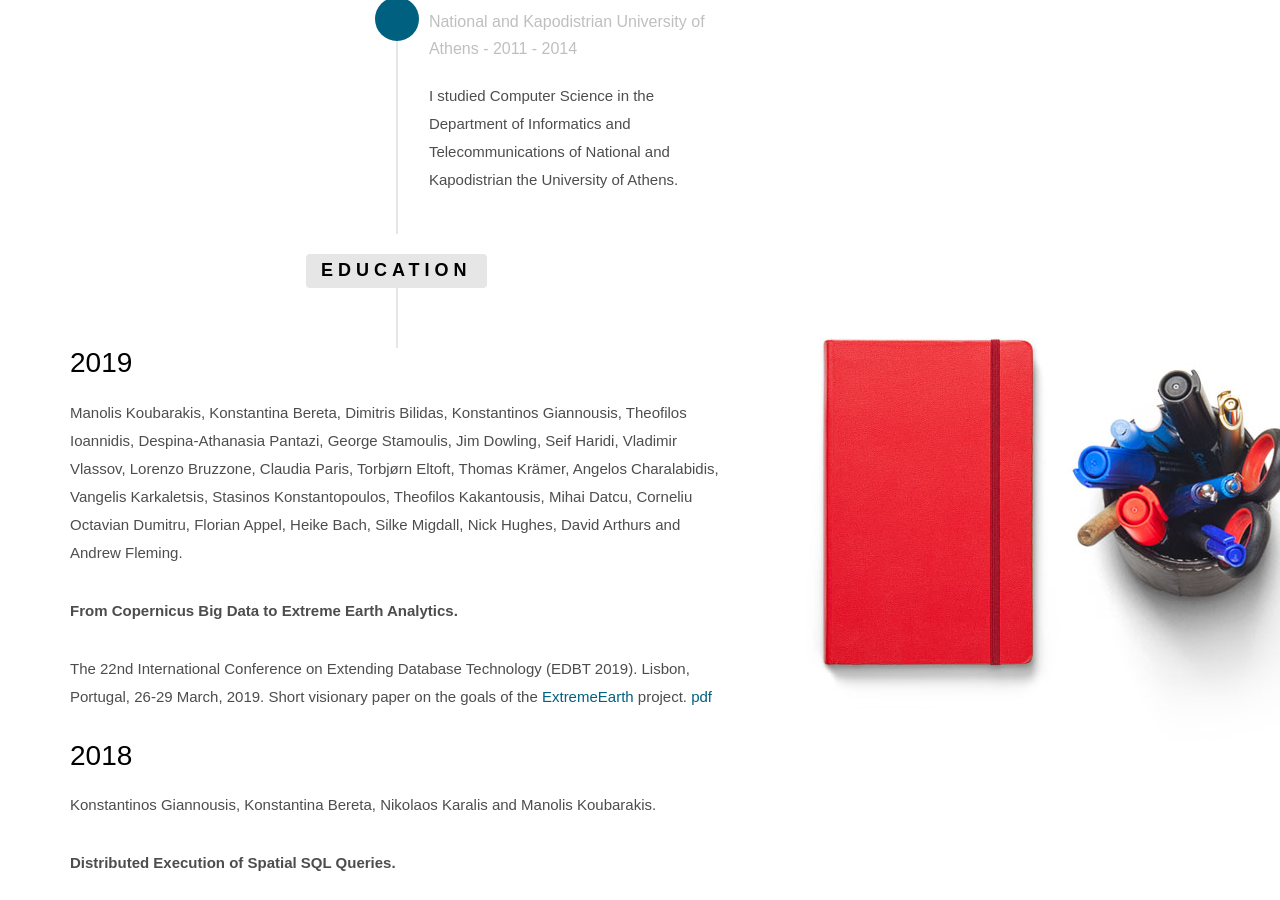
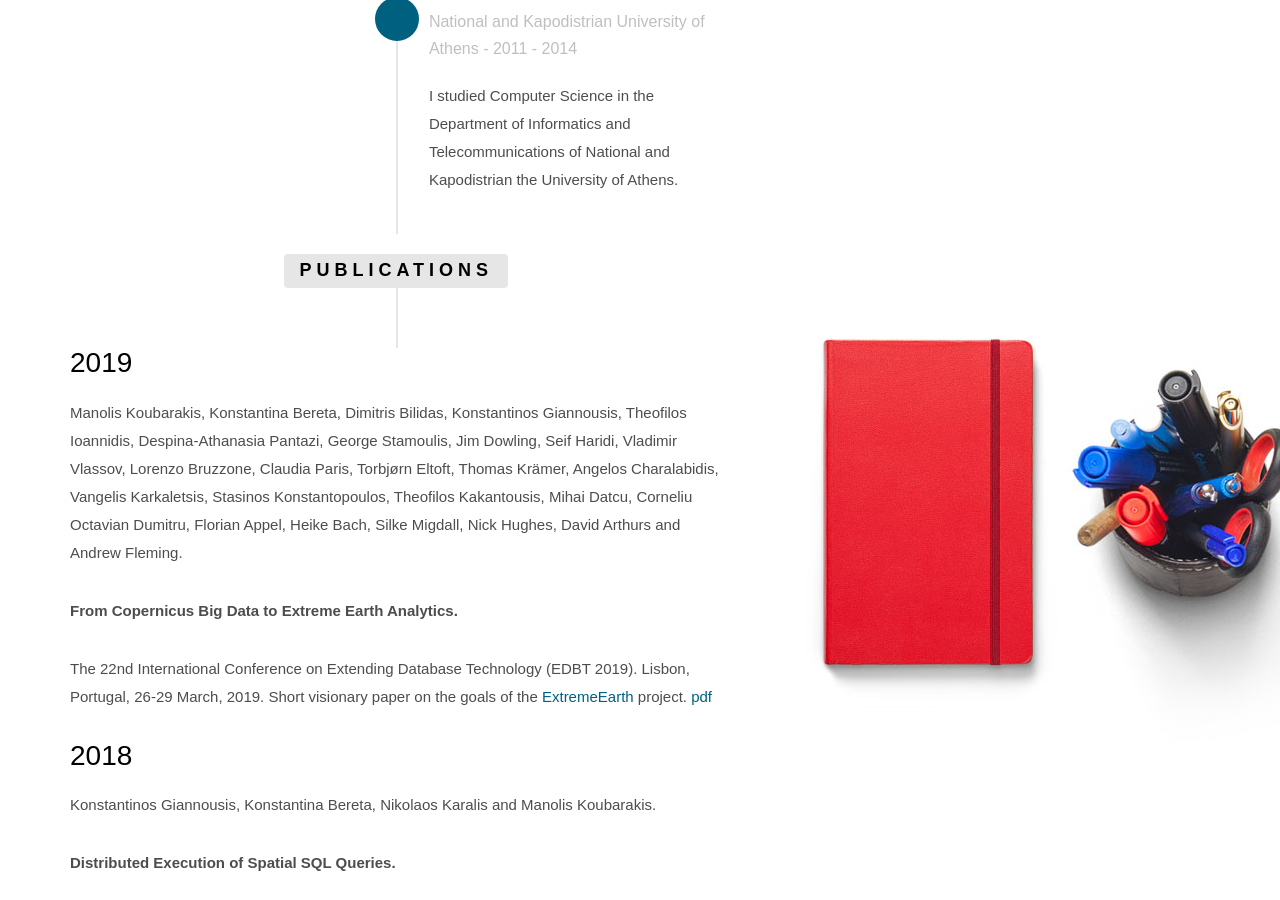
Before and after one commit to kgiann78/kgiann78.github.io, a Jekyll site: the page built from index.html, in a window 1280 px wide and 900 px high, scrolled down 3666 px. Built offline with Jekyll 4.4.1, drawn with Linux system fonts in a browser that asks for light colours; nearby versions of some CDN libraries; some web fonts are replaced.

Commit message:
update publications

```diff
--- a/index.html
+++ b/index.html
@@ -174,9 +174,9 @@ permalink: /
             <div class="col-md-7 col-sm-12">
                 <div>
                         <ul class="timeline">
-                            <li class="timeline-heading text-center animate-box">
+                            <li class="timeline-heading text-center">
                                 <div>
-                                    <h3>Education</h3>
+                                    <h3>Publications</h3>
                                 </div>
                             </li>
                         </ul>
```
